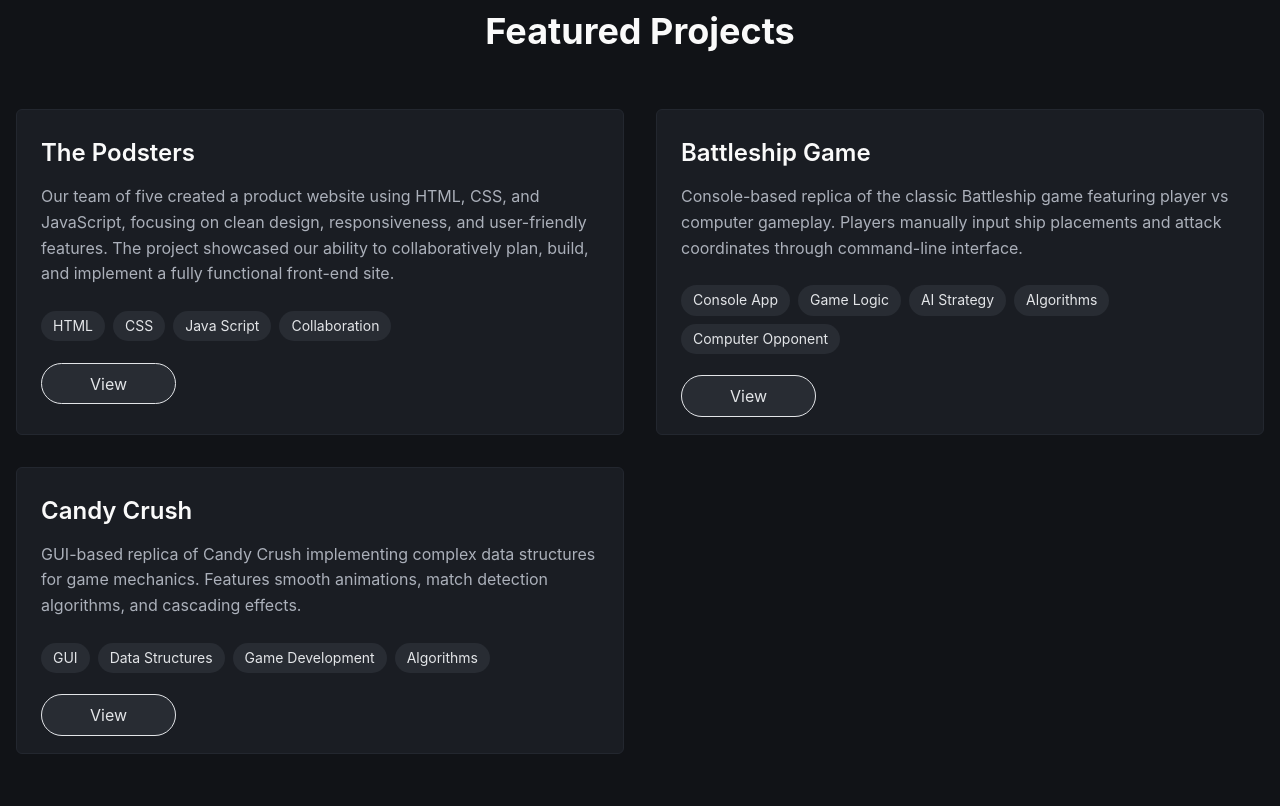
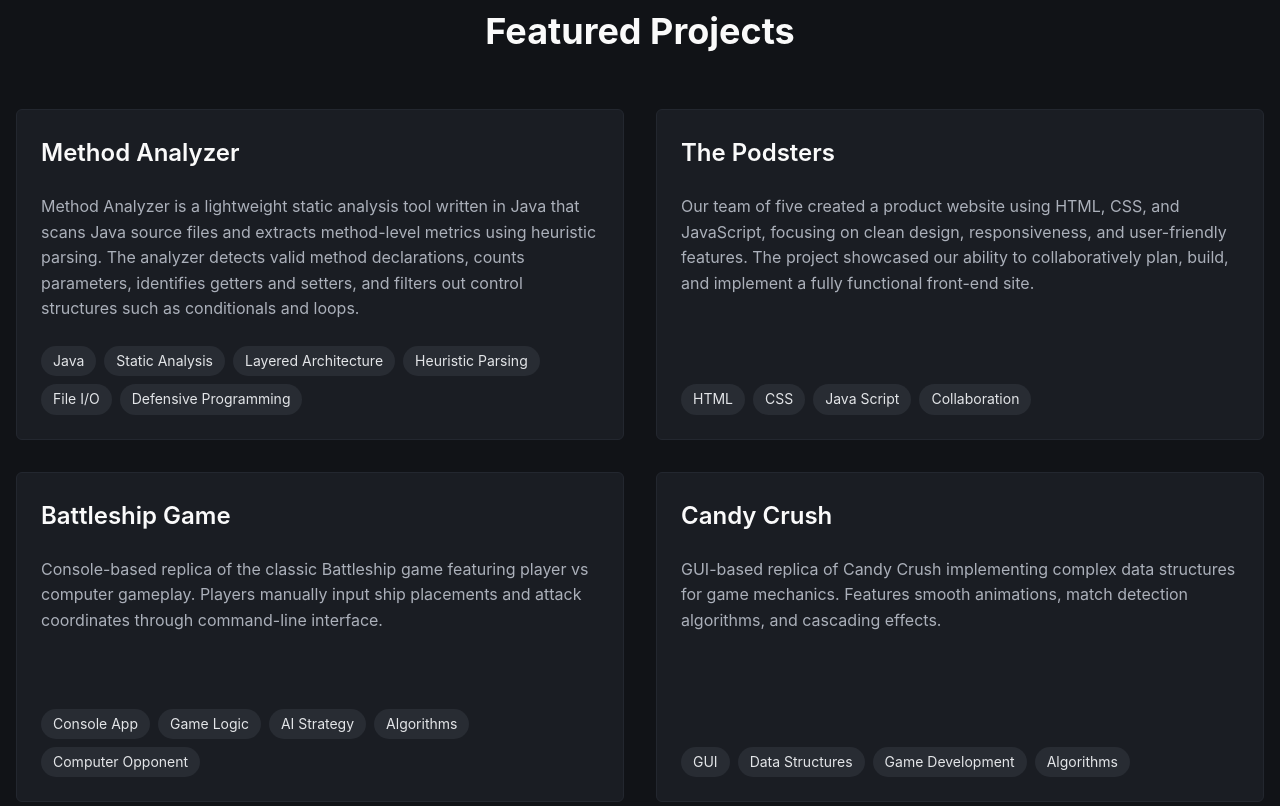
Before and after one commit to Underwater2007/rushi-patel-portfolio, a plain HTML site: page index.html in a window 1280 px wide. Shown: the part 1597-2403 px from the top of the page. Drawn offline with Linux system fonts and the light colour scheme.

Commit message:
Method analyzer added

```diff
--- a/index.html
+++ b/index.html
@@ -80,6 +80,24 @@
         <div class="container">
             <h2 class="section-title">Featured Projects</h2>
             <div class="projects-grid">
+                <a href="https://github.com/Underwater2007/Method-Analyzer" target="_blank">
+                <div class="project-card">
+                    <div class="project-header">
+                        <h3 class="project-title">Method Analyzer</h3>
+                    </div>
+                    <p class="project-description">
+                   Method Analyzer is a lightweight static analysis tool written in Java that scans Java source files and extracts method-level metrics using heuristic parsing. The analyzer detects valid method declarations, counts parameters, identifies getters and setters, and filters out control structures such as conditionals and loops.
+                    </p>
+                    <div class="tech-tags">
+                        <span class="tag">Java</span>
+                        <span class="tag">Static Analysis</span>
+                        <span class="tag">Layered Architecture</span>
+                        <span class="tag">Heuristic Parsing</span>
+                        <span class="tag">File I/O</span>
+                        <span class="tag">Defensive Programming</span>
+                    </div>
+                </div></a>
+                <a href="https://github.com/ThePodsters/ThePodsters" target="_blank">
                 <div class="project-card">
                     <div class="project-header">
                         <h3 class="project-title">The Podsters</h3>
@@ -94,8 +112,8 @@
                         <span class="tag">Java Script</span>
                         <span class="tag">Collaboration</span>
                     </div>
-                    <div class="link-github"><a href="https://github.com/ThePodsters/ThePodsters" target="_blank" class="githubLink">View</a></div>
-                </div>
+                </div></a>
+                <a href="https://github.com/Underwater2007/Battleship-java" target="_blank">
                 <div class="project-card">
                     <div class="project-header">
                         <h3 class="project-title">Battleship Game</h3>
@@ -111,8 +129,8 @@
                         <span class="tag">Algorithms</span>
                         <span class="tag">Computer Opponent</span>
                     </div>
-                    <div class="link-github"><a href="https://github.com/Underwater2007/Battleship-java" target="_blank" class="githubLink">View</a></div>
-                </div>
+                </div></a>
+                <a href="https://github.com/Underwater2007/CandyCrush-Replica" target="_blank">
                  <div class="project-card">
                     <div class="project-header">
                         <h3 class="project-title">Candy Crush</h3>
@@ -127,8 +145,7 @@
                         <span class="tag">Game Development</span>
                         <span class="tag">Algorithms</span>
                     </div>
-                    <div class="link-github"><a href="https://github.com/Underwater2007/CandyCrush-Replica" target="_blank" class="githubLink">View</a></div>
-                </div>
+                </div></a>
             </div>
         </div>
     </section>
--- a/styles.css
+++ b/styles.css
@@ -12,7 +12,7 @@
   --secondary-foreground: hsl(220, 20%, 20%);
   --muted-foreground: hsl(220, 15%, 45%);
   --accent: hsl(220, 15%, 88%);
-    --btn-border:1px solid #c9cdd6;
+  --btn-border: 1px solid #c9cdd6;
   --contact-font: rgb(0, 0, 0);
   --contact-bg: #ffffff;
   --linkBorder: #ffffff;
@@ -30,7 +30,7 @@
   --secondary-foreground: hsl(220, 10%, 90%);
   --muted-foreground: hsl(220, 10%, 70%);
   --accent: hsl(222, 10%, 14%);
-    --btn-border:1px solid #414245;
+  --btn-border: 1px solid #414245;
   --contact-font: white;
   --contact-bg: #111317;
   --linkBorder: #111317;
@@ -44,7 +44,7 @@
 }
 
 body {
-    font-family: 'Inter', -apple-system, BlinkMacSystemFont, sans-serif;
+  font-family: "Inter", -apple-system, BlinkMacSystemFont, sans-serif;
   background-color: var(--background);
   color: var(--foreground);
   line-height: 1.6;
@@ -77,7 +77,7 @@ body {
 }
 
 .logo {
-    font-family: 'JetBrains Mono', monospace;
+  font-family: "JetBrains Mono", monospace;
   font-size: 1.125rem;
   font-weight: 700;
   color: var(--primary);
@@ -94,14 +94,13 @@ body {
   justify-content: center;
   transition: background-color 0.2s;
 }
-.theme{
+.theme {
   width: 30px;
   height: 30px;
 }
 .theme-toggle:hover {
   background-color: var(--accent);
 }
-
 
 /* Hero Section */
 .hero {
@@ -117,7 +116,7 @@ body {
 .hero-background {
   position: absolute;
   inset: 0;
-    background-image: url('../attached_assets/generated_images/Tech_geometric_hero_background_b8a13dcc.png');
+  background-image: url("../attached_assets/generated_images/Tech_geometric_hero_background_b8a13dcc.png");
   background-size: cover;
   background-position: center;
 }
@@ -125,7 +124,12 @@ body {
 .hero-overlay {
   position: absolute;
   inset: 0;
-    background: linear-gradient(to bottom, rgba(0, 0, 0, 0.7), rgba(0, 0, 0, 0.6), var(--background));
+  background: linear-gradient(
+    to bottom,
+    rgba(0, 0, 0, 0.7),
+    rgba(0, 0, 0, 0.6),
+    var(--background)
+  );
 }
 
 .hero-content {
@@ -168,7 +172,7 @@ body {
 .typing-text {
   font-size: 1.5rem;
   color: var(--primary);
-    font-family: 'JetBrains Mono', monospace;
+  font-family: "JetBrains Mono", monospace;
 }
 
 @media (min-width: 1024px) {
@@ -177,7 +181,7 @@ body {
   }
 }
 
-.profile-pic{
+.profile-pic {
   border-radius: 50%;
   width: 100%;
   height: 100%;
@@ -252,8 +256,13 @@ body {
 }
 
 @keyframes bounce {
-    0%, 100% { transform: translateX(-50%) translateY(0); }
-    50% { transform: translateX(-50%) translateY(-10px); }
+  0%,
+  100% {
+    transform: translateX(-50%) translateY(0);
+  }
+  50% {
+    transform: translateX(-50%) translateY(-10px);
+  }
 }
 
 /* Buttons */
@@ -377,6 +386,7 @@ body {
 .projects-grid {
   display: grid;
   gap: 2rem;
+  grid-auto-rows: 1fr;
 }
 
 @media (min-width: 768px) {
@@ -384,13 +394,19 @@ body {
     grid-template-columns: repeat(2, 1fr);
   }
 }
-
+a {
+  text-decoration: none;
+}
 .project-card {
   background-color: var(--card);
   border: 1px solid var(--card-border);
+  height: 100%;
   border-radius: 0.375rem;
   padding: 1.5rem;
   transition: all 0.2s;
+  display: flex;
+  flex-direction: column;
+  justify-content: space-between;
 }
 
 .project-card:hover {
@@ -402,6 +418,7 @@ body {
   justify-content: space-between;
   align-items: start;
   margin-bottom: 0.75rem;
+  min-height: 3rem;
 }
 
 .project-title {
@@ -419,6 +436,7 @@ body {
   color: var(--muted-foreground);
   margin-bottom: 1.5rem;
   font-size: 1rem;
+  flex: 1 1 auto;
 }
 
 .tech-tags {
@@ -426,6 +444,7 @@ body {
   flex-wrap: wrap;
   gap: 0.5rem;
   max-height: 100px;
+  margin-top: auto;
 }
 
 .tag {
@@ -435,40 +454,38 @@ body {
   border-radius: 9999px;
   font-size: 0.875rem;
 }
-.link-github{
+.link-github {
   position: relative;
   bottom: 0;
   margin-top: 30px;
 }
-.githubLink{
-    padding: .60rem 3rem;
-    border-radius:9999px;
+.githubLink {
+  padding: 0.6rem 3rem;
+  border-radius: 9999px;
   border-color: var(--linkBorder);
-    border:1px solid;
+  border: 1px solid;
   background-color: var(--secondary);
   color: var(--secondary-foreground);
   text-decoration: none;
-
 }
-.link-github:hover{
-    transform: translateY(-5px) ;
+.link-github:hover {
+  transform: translateY(-5px);
 }
 
 /* Skills Section */
-.skill_Img{
+.skill_Img {
   width: 48px;
   height: 48px;
   align-items: center;
-
 }
-#pytxt{
+#pytxt {
   align-items: center;
 }
-#csharp{
+#csharp {
   width: 60px;
   height: 60px;
 }
-#html{
+#html {
   margin-top: 10px;
 }
 .skills-section {
@@ -557,15 +574,15 @@ body {
     grid-template-columns: repeat(3, 1fr);
   }
 }
-#connect-icon{
+#connect-icon {
   width: 25px;
   height: 25px;
 }
-.linkedin-icon{
+.linkedin-icon {
   width: 50px;
   height: 50px;
 }
-.contact-txt{
+.contact-txt {
   font-size: 16px;
   text-align: center;
 }
@@ -574,7 +591,7 @@ body {
   height: 50px;
   margin-bottom: 20px;
 }
-#contact-btn{
+#contact-btn {
   background-color: var(--contact-bg);
   border: var(--btn-border);
   color: var(--contact-font);
```
Lines whose indentation alone changed are shown as unchanged.
